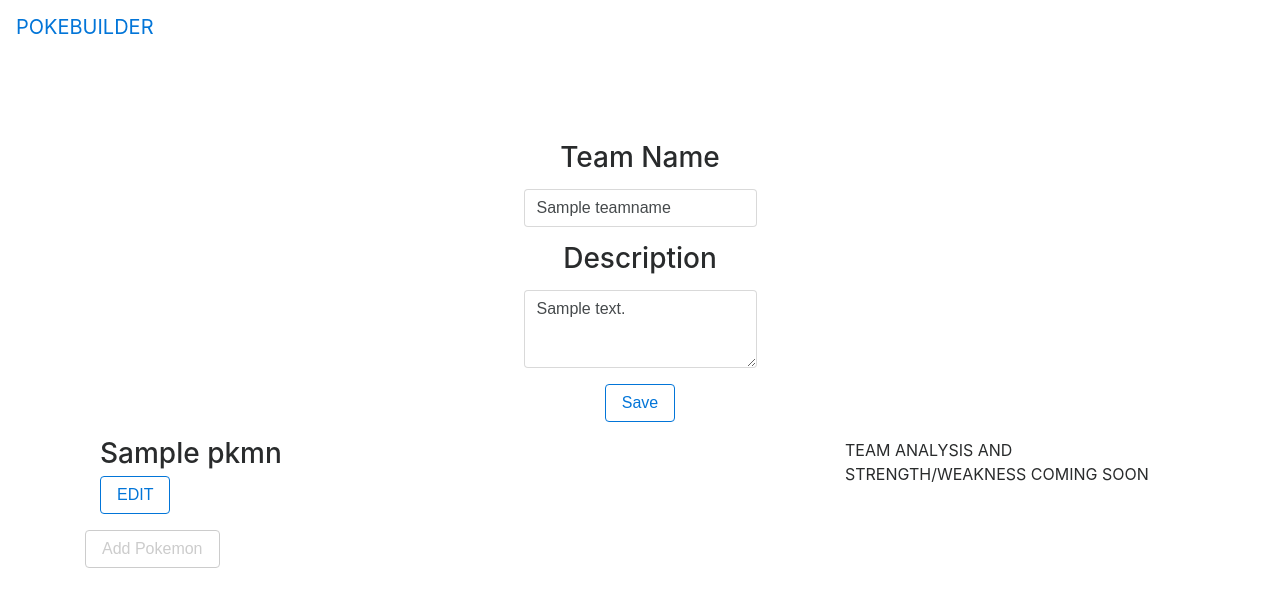
After one commit to mcheng3/PokeBuilder, a Python web app: template templates/create_team.html in a window 1280 px wide. The commit adds this page. Shown: the top 607 px of the page. Run offline with Jinja, Linux system fonts and the light colour scheme; the template is opened without the code that fills it: most values are stand-ins (such as "Sample title", 1, 10 or a date in 2020); some libraries are stand-ins or nearby versions.

Commit message:
worked on front-end, surprise

```diff
--- /dev/null
+++ b/templates/create_team.html
@@ -0,0 +1,47 @@
+{% extends "base.html" %}
+{% block title %}
+Pokebuilder
+{% endblock %}
+
+{% block body %}
+<div class="container">
+  <div class="row justify-content-center">
+    <form action="/createteam" method="POST">
+      <div class="form-group text-center">
+        <label for="teamname"><h3>Team Name</h3></label>
+        <input class="form-control" type="text" placeholder="Team Name" value="{{teamname}}" name="teamname" id="teamname">
+      </div>
+      <div class="form-group text-center">
+        <label for="teamdesc"><h3>Description</h3></label>
+        <textarea class="form-control" rows="3" name="teamdesc" id="teamdesc">{{ teamdesc }}</textarea>
+      </div>
+      <div class="form-group">
+        <center><button type="submit" class="btn btn-outline-primary">Save</button><center>
+      </div>
+    </form>
+  </div>
+  <div class="row">
+    <div class="col-8">
+      <form action="/editpokemon">
+        <!-- mons is a dictionary of the pokemon on the team keyed by pkminid -->
+        {% for pkmn in pokemon %}
+        <div class="form-row">
+          <div class="col-4">
+            <h3>{{ pokemon[pkmn] }}</h3>
+          </div>
+          <div class="col">
+            <div class="form-group">
+              <button type="submit" class="btn btn-outline-primary" name="{{ pkmn }}">EDIT</button>
+            </div>
+          </div>
+        </div>
+        {% endfor %}
+        <button type="submit" class="btn btn-outline-secondary" name="newpkmn">Add Pokemon</button>
+      </form>
+    </div>
+    <div class="col">
+      <p>TEAM ANALYSIS AND STRENGTH/WEAKNESS COMING SOON<p>
+    </div>
+  </div>
+</div>
+{% endblock %}
--- a/templates/profile.html
+++ b/templates/profile.html
@@ -10,8 +10,10 @@ Pokebuilder
 <h5>LIST OF TEAMS</h5>
 <hr>
 {% for i in my_teams %}
-NAME: {{i[0]}} <br>
-DESC: {{i[1]}} <br><br>
+<a href="/viewteam?id={{i[0]}}">"
+  NAME: {{i[0]}} <br>
+  DESC: {{i[1]}} <br><br>
+</a>
 {% endfor %}
 
 <br><br>
```
Also changed, not shown: main.py (+5 -2 lines), templates/view_team.html (added, +49 -0 lines).
